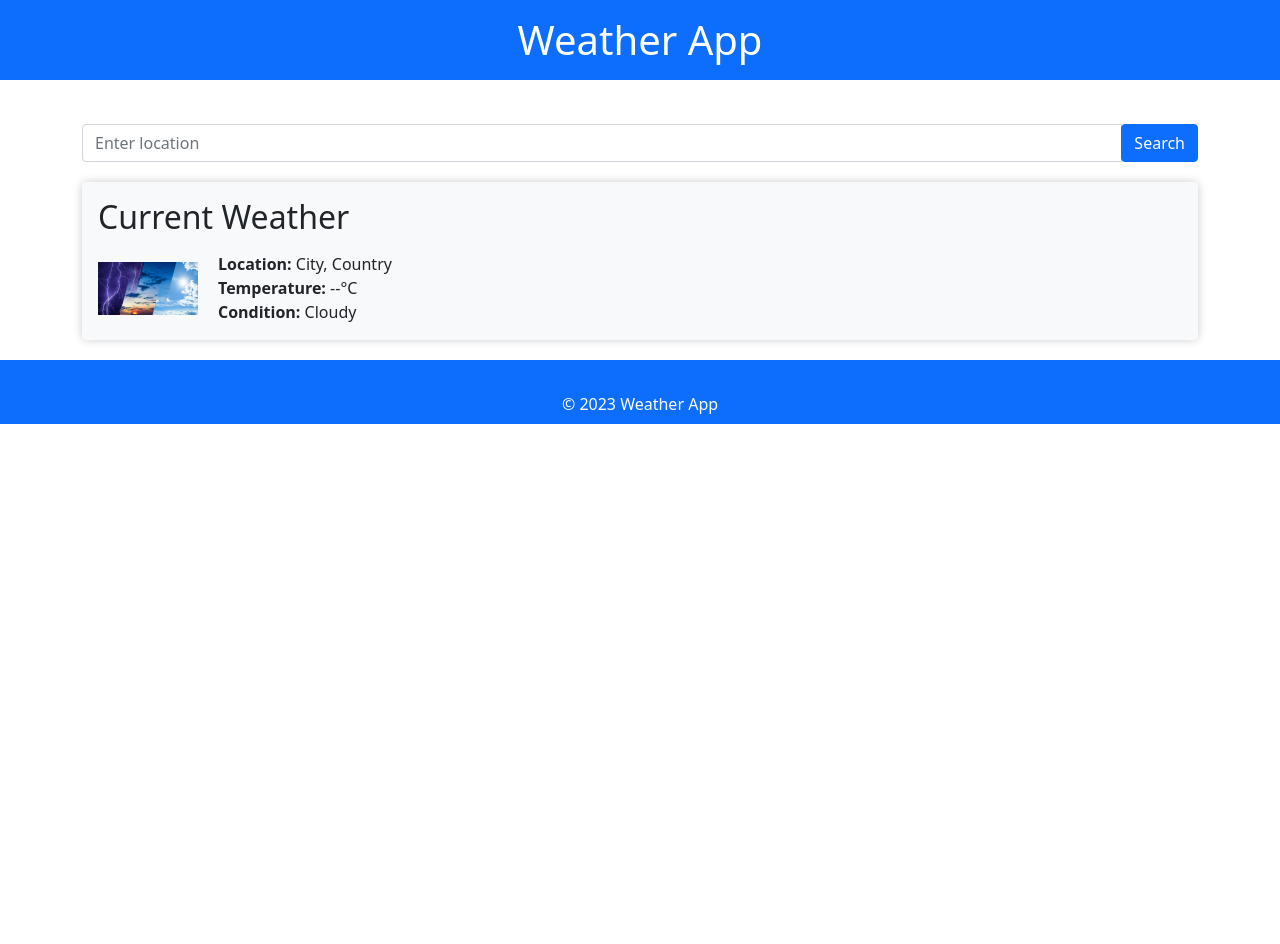
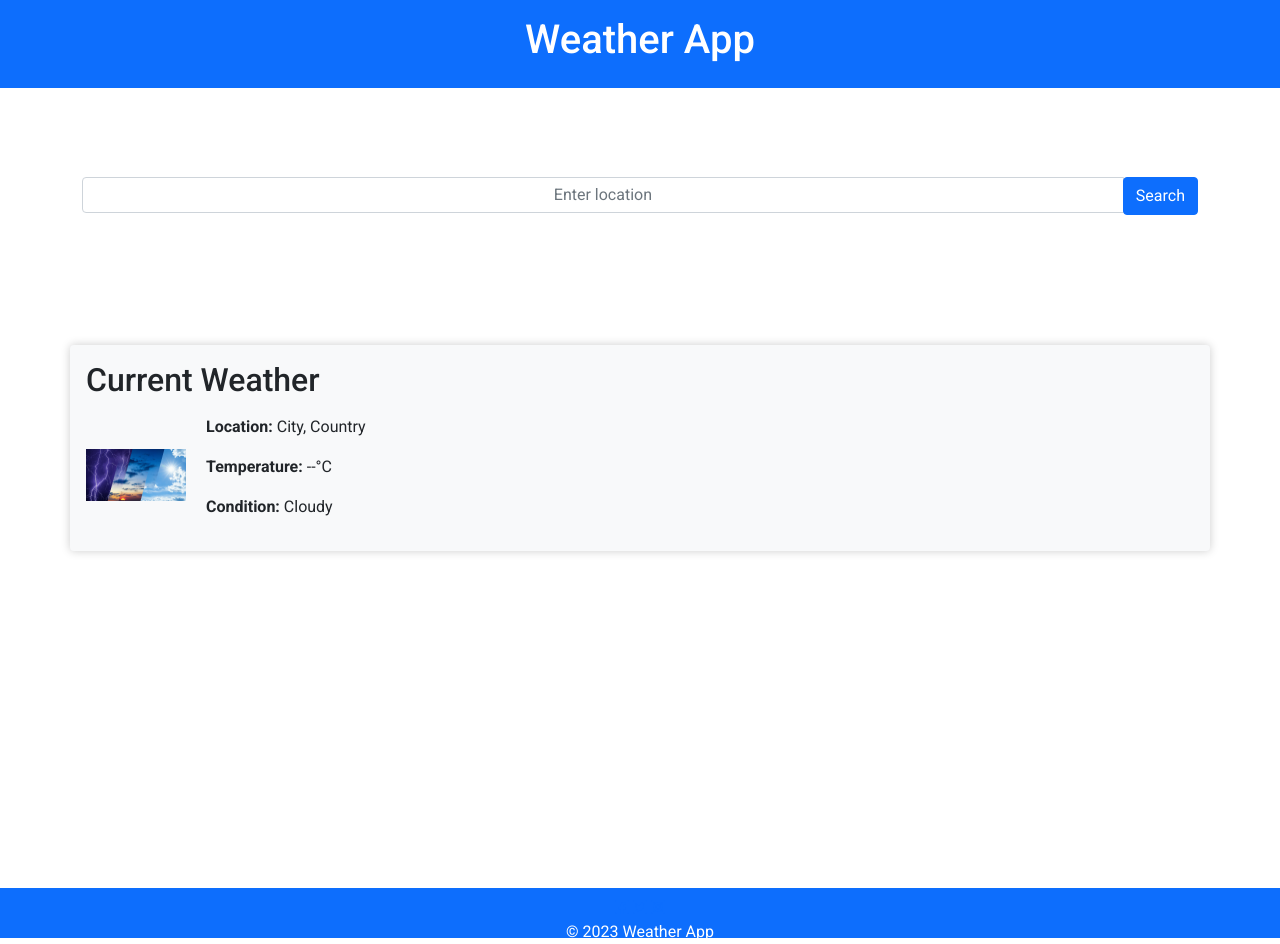
Before and after one commit to GloriaTreider/WeatherApp, a plain HTML site: page home.html in a window 1280 px wide. Before the commit the page ends 800 px from the top, so only its background shows below. Drawn offline with nearby package versions, Linux system fonts and the light colour scheme.

Commit message:
adding some alignment changes

```diff
--- a/home.html
+++ b/home.html
@@ -2,11 +2,16 @@
 <!DOCTYPE html>
 <html lang="en">
 <!-- Comment to confirm I can push to git -->
+
 <head>
     <meta charset="UTF-8">
     <meta name="viewport" content="width=device-width, initial-scale=1.0">
+
     <link rel="stylesheet" href="https://maxcdn.bootstrapcdn.com/bootstrap/5.0.0/css/bootstrap.min.css">
     <link rel="stylesheet" href="https://cdnjs.cloudflare.com/ajax/libs/font-awesome/5.15.3/css/all.min.css">
+    <link
+        href="https://fonts.googleapis.com/css2?family=Roboto:ital,wght@0,300;0,400;0,500;0,700;1,100;1,300;1,400;1,500;1,700&display=swap"
+        rel="stylesheet">
     <link rel="stylesheet" href="styles.css">
     <title>Weather App</title>
 
@@ -16,18 +21,24 @@
     <header class="bg-primary text-white text-center py-3">
         <h1>Weather App</h1>
     </header>
-    <main class="container mt-4">
-        <section class="search-container">
-            <div class="input-group mb-3">
-                <input type="text" class="form-control" id="location-input" placeholder="Enter location">
-                <div class="input-group-append">
-                    <button class="btn btn-primary" id="search-button">Search</button>
+    <main class="container mt-6">
+        <div class="row search-container">
+            <section class=" col align-items-center">
+                <div class="input-group mb-3">
+                    <input type="text" class="form-control" id="location-input" placeholder="Enter location">
+                    <div class="input-group-append">
+                        <button type="button" class="btn btn-primary" id="search-button">Search</button>
+                    </div>
                 </div>
-            </div>
-        </section>
+            </section>
+        </div>
+
+        <div class="row weather-info-container">
+
+
         <section class="weather-info bg-light p-3 rounded">
             <h2 class="mb-3">Current Weather</h2>
-            <div class="weather-data d-flex align-items-center">
+            <div class="weather-data d-flex ">
                 <div class="weather-icon">
                     <img src="weather-icon.jpeg" alt="Weather Icon" class="img-fluid">
                 </div>
@@ -38,6 +49,8 @@
                 </div>
             </div>
         </section>
+    </div>
+
     </main>
     <footer class="text-center py-2 bg-primary text-white">
         <div class="social-icons">
--- a/script.js
+++ b/script.js
@@ -9,7 +9,7 @@ const weatherIcon = document.querySelector('.weather-icon img');
 // Event listener for the search button
 searchButton.addEventListener('click', () => {
     const location = locationInput.value;
-    console.log(location.trim());
+
     if (location.trim() === '') {
         alert('Please enter a location.');
         return;
@@ -24,7 +24,7 @@ searchButton.addEventListener('click', () => {
     // Construct the API URL
     //const apiUrl = `https://api.met.no/weatherapi/locationforecast/2.0/compact?query=${encodeURIComponent(location)}`;
     const apiUrl = `https://api.openweathermap.org/data/2.5/weather?q=${encodeURIComponent(location)}&APPID=82f7fc8dcaf25424134c685a20978535&units=metric`;
-    console.log(apiUrl);
+
 
     // Fetch weather data from OpenWeatherMap API
     fetch(apiUrl)
--- a/styles.css
+++ b/styles.css
@@ -1,15 +1,21 @@
 /* Reset some default styles for consistency */
-body,
-h1,
-h2,
-p {
+html, body {
+    height: 100%;
+
     margin: 0;
     padding: 0;
+    font-family: 'Roboto', sans-serif;
+
 }
 
+
+:root {
+    --primary: #3498db;
+
+}
 /* Header styles */
 header {
-    background-color: #3498db;
+    background-color: var(--primary);
     color: #fff;
     text-align: center;
     padding: 20px 0;
@@ -17,25 +23,55 @@ header {
 
 /* Main container styles */
 main {
-    padding: 20px;
+    padding: 0px 20px;
+    height: 100%;
 }
 
 /* Search container styles */
 .search-container {
-    margin-bottom: 20px;
+    height: 30%;
+    display: flex;
+    flex-direction: center;
+    justify-content: center;
+    align-items: center;
+
+}
+
+input.form-control {
+    padding: 5px 20px;
+    margin-bottom: 10px;
+    text-align: center;
+}
+
+.input-group-append {
+    text-align: center;
 }
 
 button {
-    background-color: #3498db;
+    background-color: var(--primary);
+    border-radius: 5px;
+    padding: 5px 30px;
     color: #fff;
+    font-weight: bold;
+    font-size: 16px;
 }
 
 /* Weather info container styles */
+.weather-info-container {
+    height: 30%;
+    display: flex;
+    flex-direction: center;
+    justify-content: center;
+    align-items: center;
+
+}
 .weather-info {
+   flex-grow: 1;
     background-color: #f2f2f2;
     padding: 20px;
     border-radius: 5px;
     box-shadow: 0 0 10px rgba(0, 0, 0, 0.2);
+
 }
 
 .weather-data {
@@ -59,6 +95,8 @@ button {
 footer {
     text-align: center;
     padding: 10px 0;
-    background-color: #3498db;
+    background-color: var(--primary);
     color: #fff;
+    height: 50px;
+
 }
```
